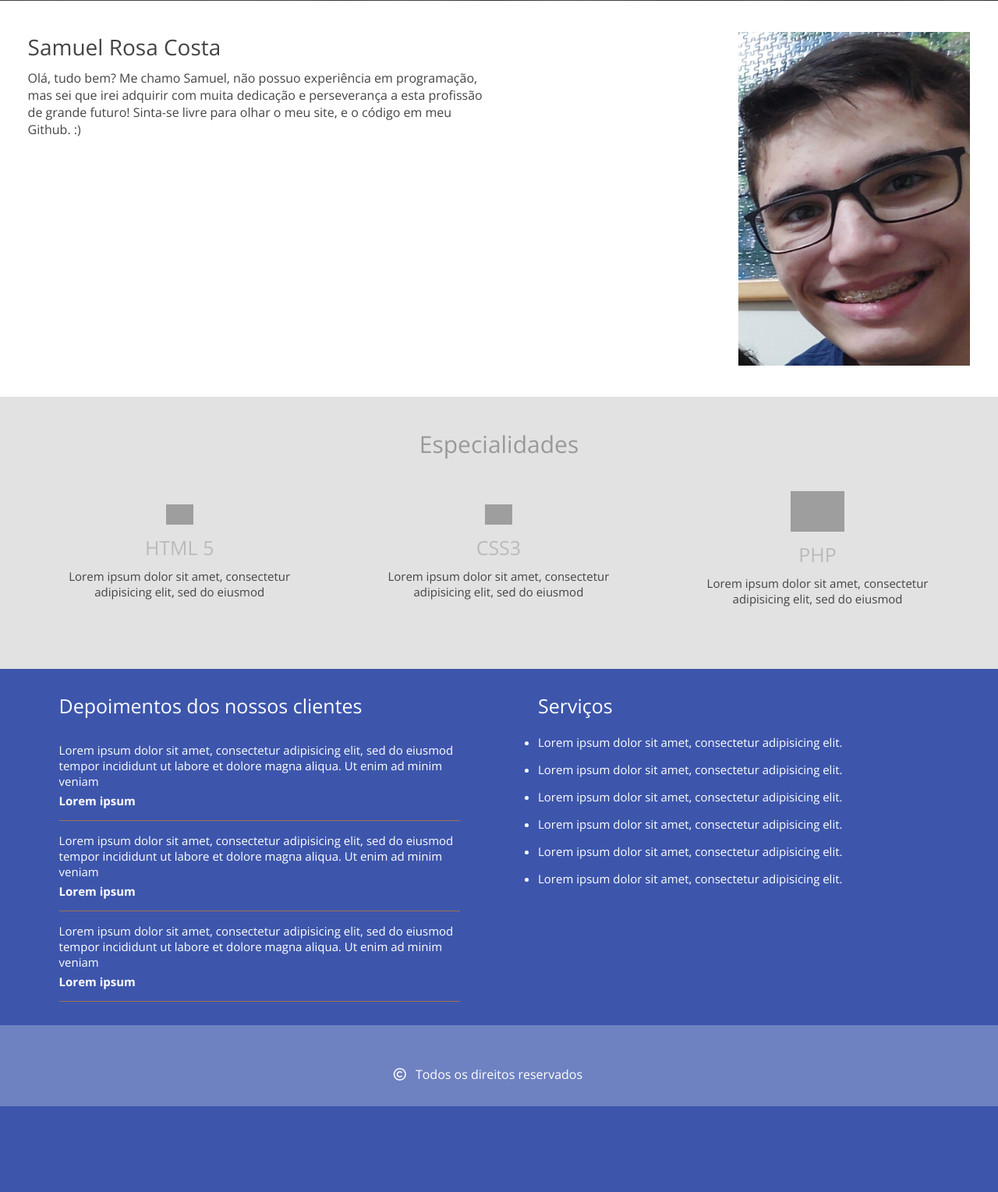
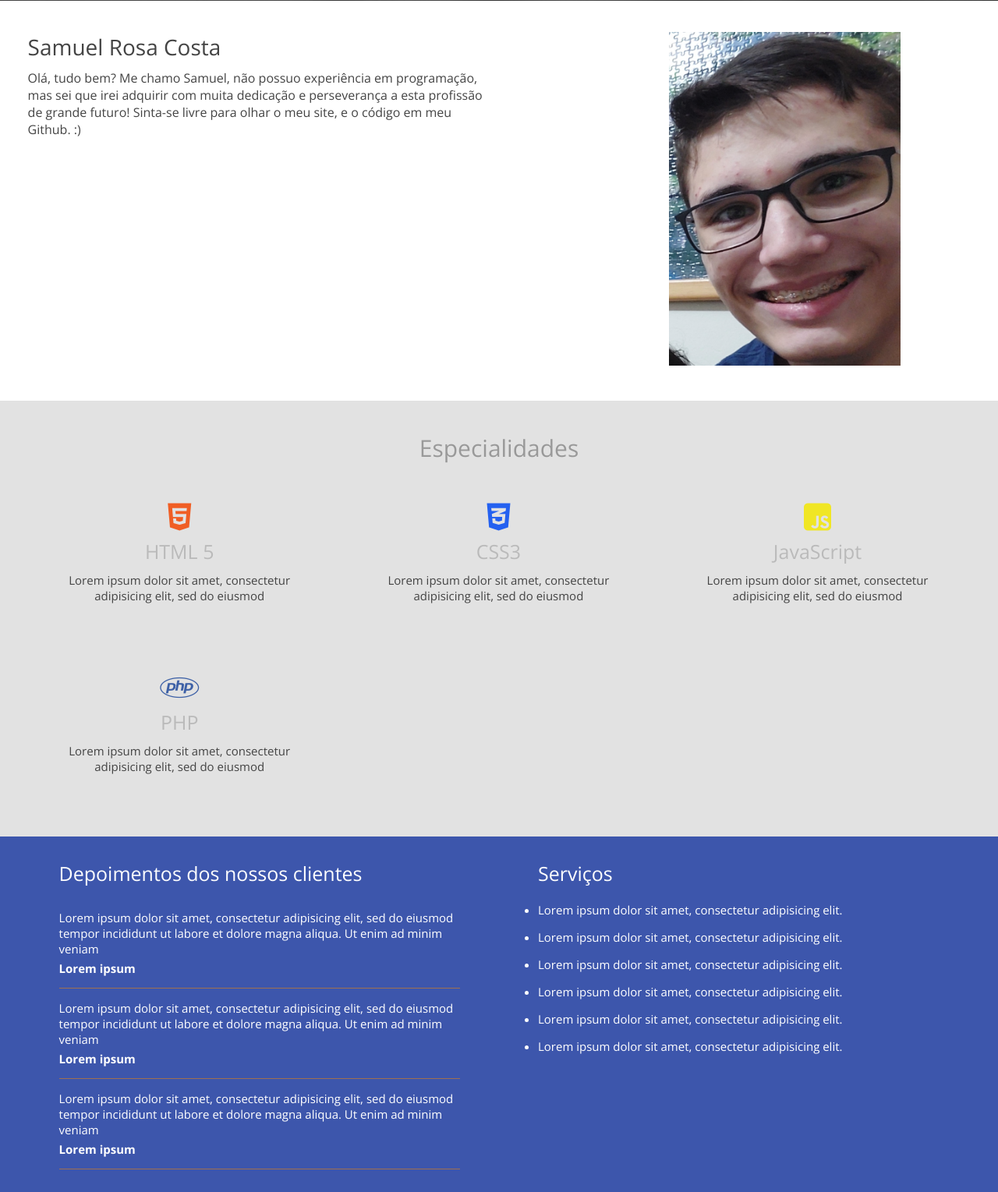
Before and after one commit to TheDevSam/Projeto_01, a PHP site: page /Projeto_01/ in a window 1280 px wide. Shown: the part 673-2202 px from the top of the page at 78% size. Before the commit the page ends 2092 px from the top, so only its background shows below. Run offline with PHP 8.4, Linux system fonts and the light colour scheme; some libraries are stand-ins or nearby versions; grey boxes are pictures that could not be loaded.

Commit message:
Add files via upload

```diff
--- a/pages/home.php
+++ b/pages/home.php
@@ -27,7 +27,7 @@
 				</p>
 			</div>
 			<div class="w50 left">
-				<img style="max-width: 400px; width: 50%;" class="right" src="<?php echo INCLUDE_PATH; ?>images/Samuel.png">
+				<img style="max-width: 400px; width: 50%;" class="autor" src="<?php echo INCLUDE_PATH; ?>images/Samuel.png">
 			</div>
 			<div class="clear"></div>
 		</div>
@@ -38,22 +38,29 @@
 			<h2 class="title">Especialidades</h2>
 
 			<div class="w33 left box-especialidade">
-				<h3><img style="max-width: 980px; width: 10%;" src="images/html5.png" alt="HTML5"></h3>
+				<h3><i style="color: #f05e24;" class="fa-brands fa-html5"></i></h3>
 				<h4>HTML 5</h4>
 				<p>Lorem ipsum dolor sit amet, consectetur adipisicing elit, sed do eiusmod</p>
 			</div><!--box-especialidade-->
 
 			<div class="w33 left box-especialidade">
-				<h3><img style="max-width: 980px; width: 10%;" src="images/css3.png" alt=""></i></h3>
+				<h3><i style="color: #2461f0;" class="fa-brands fa-css3-alt"></i></h3>
 				<h4>CSS3</h4>
 				<p>Lorem ipsum dolor sit amet, consectetur adipisicing elit, sed do eiusmod</p>
 			</div><!--box-especialidade-->
 
 			<div class="w33 left box-especialidade">
-				<h3><img style="max-width: 980px; width: 20%;" src="images/php.png" alt="PHP"></h3>
+				<h3><i style="color: #f0e624;" class="fa-brands fa-square-js"></i></h3>
+				<h4>JavaScript</h4>
+				<p>Lorem ipsum dolor sit amet, consectetur adipisicing elit, sed do eiusmod</p>
+			</div><!--box-especialidade-->
+
+			<div class="w33 left box-especialidade">
+				<h3><i style="color: #3d60a6;" class="fa-brands fa-php"></i></h3>
 				<h4>PHP</h4>
 				<p>Lorem ipsum dolor sit amet, consectetur adipisicing elit, sed do eiusmod</p>
 			</div><!--box-especialidade-->
+
 			<div class="clear"></div>
 		</div>
 	</section>
```
